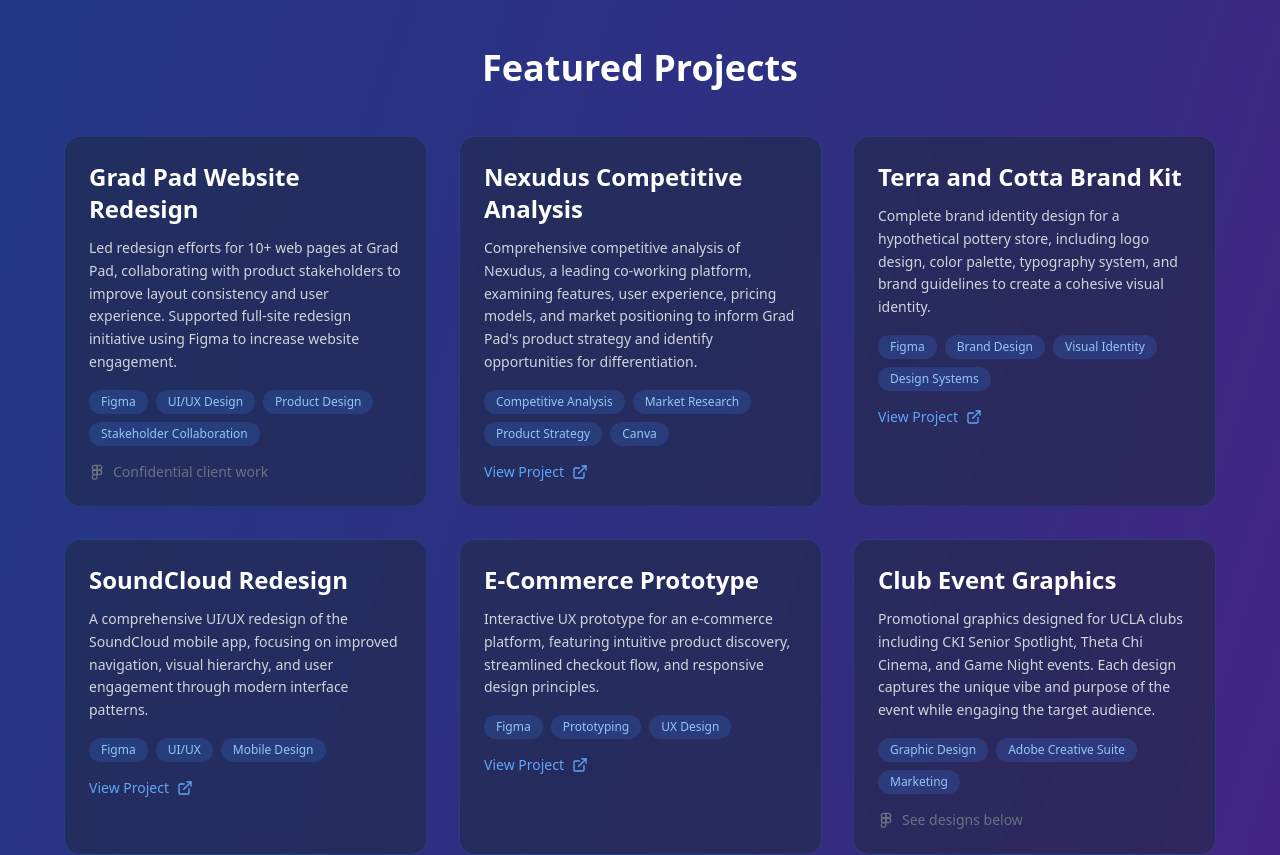
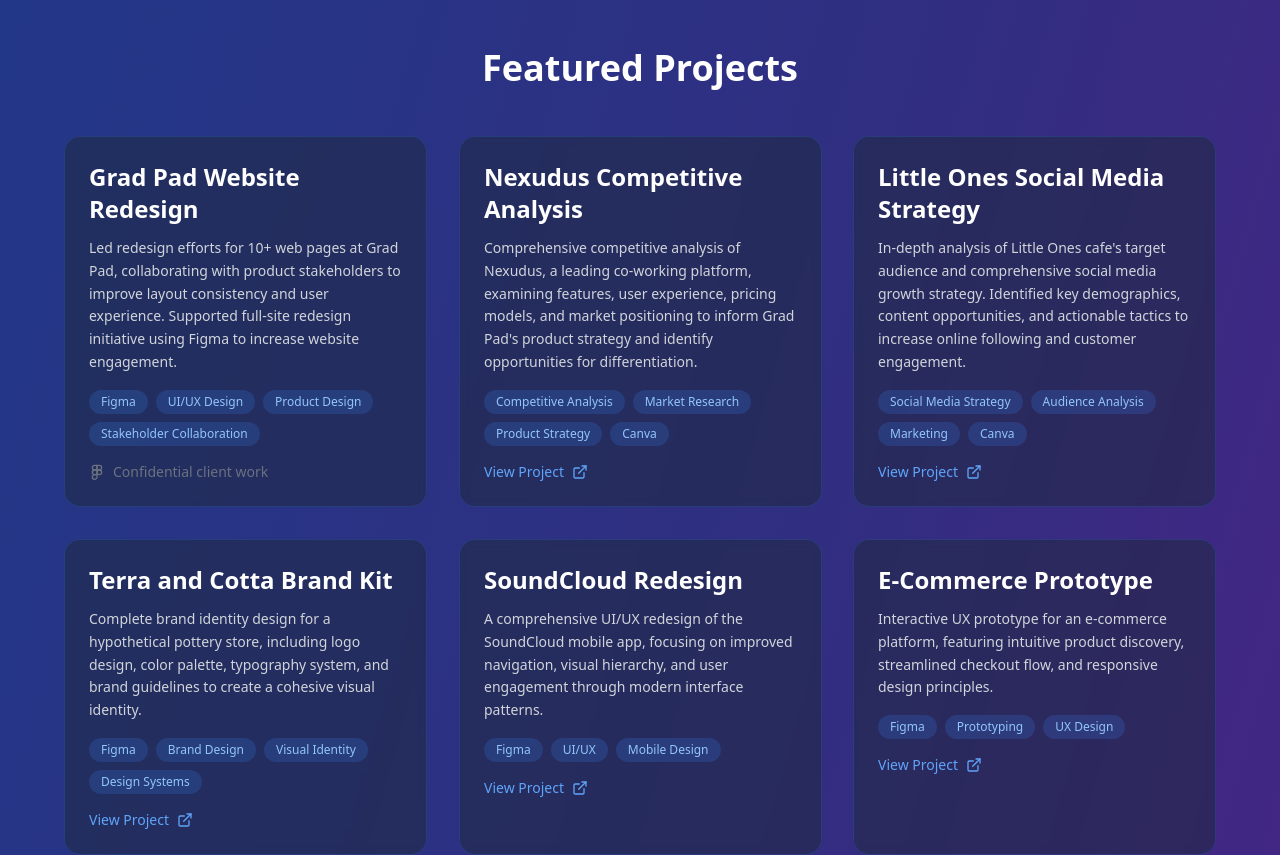
Before and after one commit to vikramiyer73-spec/vikram-portfolio, a React (Create React App) app: page / in a window 1280 px wide. Shown: the part 1060-1915 px from the top of the page. Built offline with nearby package versions, Linux system fonts and the light colour scheme.

Commit message:
add Little ones project

```diff
--- a/src/App.js
+++ b/src/App.js
@@ -147,6 +147,13 @@
       description: "Comprehensive competitive analysis of Nexudus, a leading co-working platform, examining features, user experience, pricing models, and market positioning to inform Grad Pad's product strategy and identify opportunities for differentiation.",
       tags: ["Competitive Analysis", "Market Research", "Product Strategy", "Canva"],
       link: "https://canva.link/uy4sl1xk6aa05bt",
+      confidential: false
+    },
+    {
+      title: "Little Ones Social Media Strategy",
+      description: "In-depth analysis of Little Ones cafe's target audience and comprehensive social media growth strategy. Identified key demographics, content opportunities, and actionable tactics to increase online following and customer engagement.",
+      tags: ["Social Media Strategy", "Audience Analysis", "Marketing", "Canva"],
+      link: "https://canva.link/48om1lcif76zhmk",
       confidential: false
     },
     {
```
